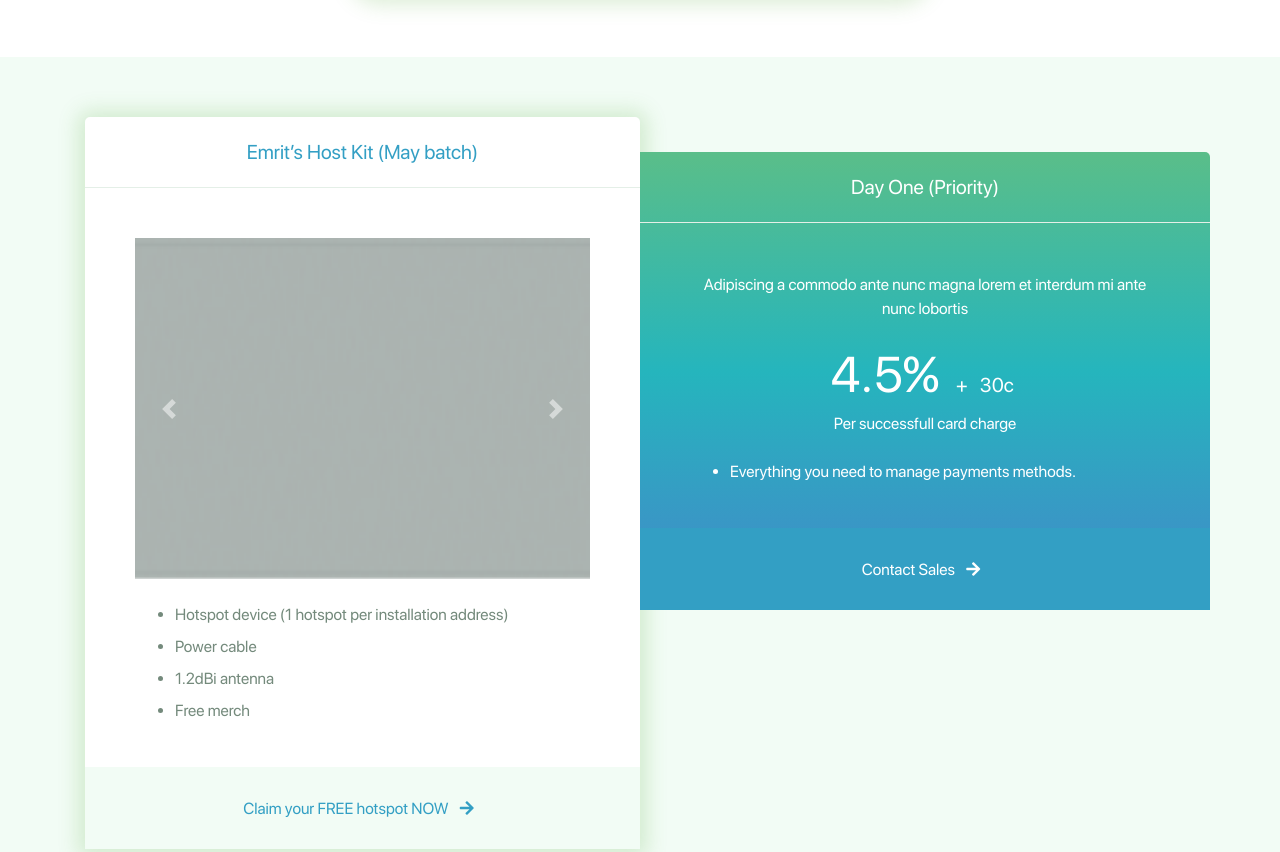
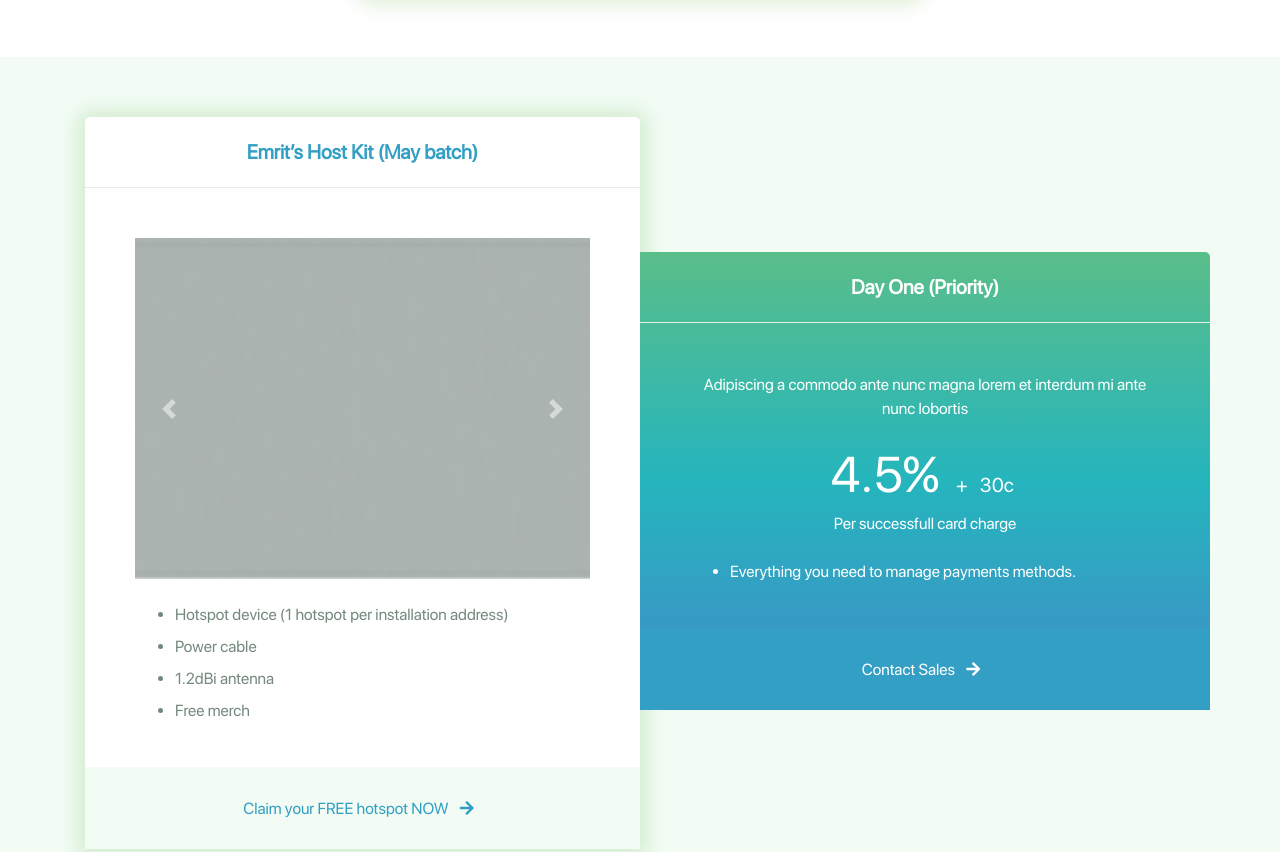
Before and after one commit to Lnk-dev/hariscs4997.github.io, a plain HTML site: page index.html in a window 1280 px wide. Shown: the part 1779-2631 px from the top of the page. Drawn offline with Linux system fonts and the light colour scheme.

Commit message:
design updated

```diff
--- a/assets/css/style.css
+++ b/assets/css/style.css
@@ -503,6 +503,7 @@
   color: #339fc4;
   border-bottom: 1px solid #e4efe7;
   padding: 20px;
+  font-weight: 600;
 }
 .heading p{
   margin-bottom: 0px;
@@ -548,8 +549,8 @@
   background: linear-gradient(to bottom, rgba(90,190,137,1) 0%, rgba(37,181,189,1) 50%, rgba(66,138,201,1) 100%);
   border-top-right-radius: 5px;
   padding-right: 0px;
-  height: 440px;
-  margin-top: 35px;
+  height: 458px;
+  margin-top: 135px;
   color: #fff;
 }
 .right-card .heading p{
```
